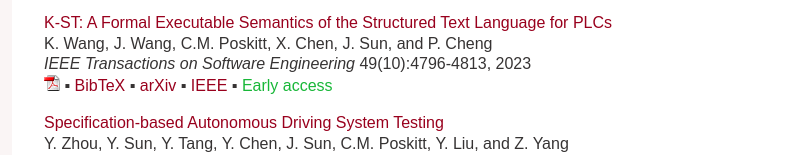
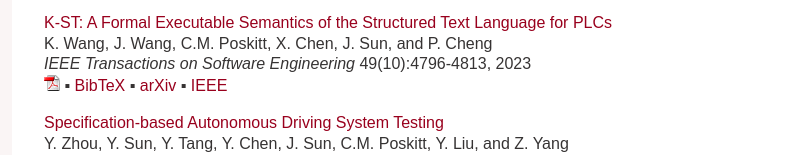
Before and after one commit to cposkitt/cposkitt.github.io, a plain HTML site: page research.html in a window 1280 px wide. Shown: the part 1482-1637 px from the top of the page, without its empty margins (228-1035 px from the left). Drawn offline with Linux system fonts and the light colour scheme.

Commit message:
no longer early access

```diff
--- a/research.html
+++ b/research.html
@@ -81,7 +81,7 @@ Letters (RA-L)</i>, 2024<br />
                <p><a name="Wang-et_al23a"></a><span class="paper"><a href="files/publications/k-st_structured_text_tse23.pdf">K-ST: A Formal Executable Semantics of the Structured Text Language for PLCs</a></span><br />
                   K. Wang, J. Wang, C.M. Poskitt, X. Chen, J. Sun, and P. Cheng<br />
                   <i>IEEE Transactions on Software Engineering</i> 49(10):4796-4813, 2023<br />
-                  <a href="files/publications/k-st_structured_text_tse23.pdf"><img src="images/pdf-icon.gif" border="0" /></a> &#9642; <a href="files/bibtex/Wang-et_al23a.bib">BibTeX</a> &#9642; <a href="https://arxiv.org/abs/2202.04076">arXiv</a> &#9642; <a href="https://doi.org/10.1109/TSE.2023.3315292">IEEE</a> &#9642; <span class="pubnote">Early access</span>
+                  <a href="files/publications/k-st_structured_text_tse23.pdf"><img src="images/pdf-icon.gif" border="0" /></a> &#9642; <a href="files/bibtex/Wang-et_al23a.bib">BibTeX</a> &#9642; <a href="https://arxiv.org/abs/2202.04076">arXiv</a> &#9642; <a href="https://doi.org/10.1109/TSE.2023.3315292">IEEE</a>
                </p>
                <p><a name="Zhou-et_al23a"></a><span class="paper"><a href="files/publications/avunit_tse23.pdf">Specification-based Autonomous Driving System Testing</a></span><br />
                   Y. Zhou, Y. Sun, Y. Tang, Y. Chen, J. Sun, C.M. Poskitt, Y. Liu, and Z. Yang<br />
```
